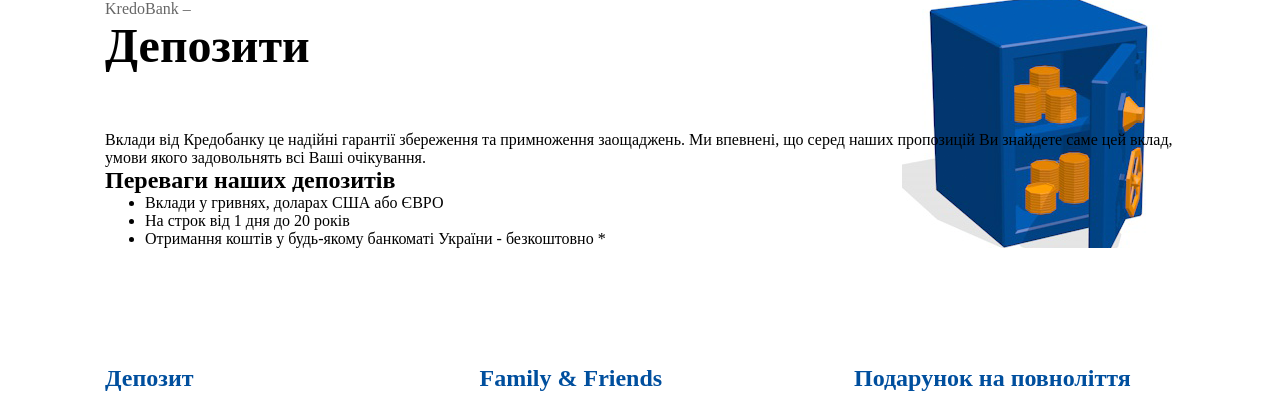
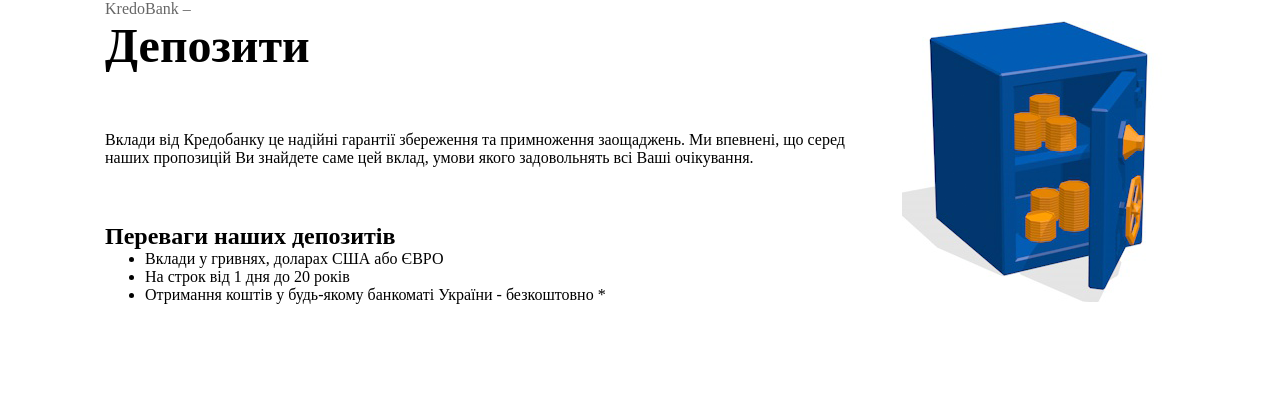
Before and after one commit to IgorRomG3/Romanenko-test-2, a web app: file dev/index.html in a window 1280 px wide. Shown: the part 210-625 px from the top of the page. Run offline with its HTML, style and script files only (its server is not run), Linux system fonts and the light colour scheme.

Commit message:
Fixes with html

```diff
--- a/dev/app/pages/index.nunjucks
+++ b/dev/app/pages/index.nunjucks
@@ -15,8 +15,10 @@
                     <h1 class="about__h1">Депозити</h1>
                 </div>
                 <div class="about__content">
-                    <p>Вклади від Кредобанку це надійні гарантії збереження та примноження заощаджень. Ми впевнені, що серед наших
+                    <div class="about__wrap">
+                        <p>Вклади від Кредобанку це надійні гарантії збереження та примноження заощаджень. Ми впевнені, що серед наших
                         пропозицій Ви знайдете саме цей вклад, умови якого задовольнять всі Ваші очікування.</p>
+                    </div>
                     <h2>Переваги наших депозитiв</h2>
                     <ul class="about__list">
                         <li>
--- a/dev/index.html
+++ b/dev/index.html
@@ -92,8 +92,10 @@
                     <h1 class="about__h1">Депозити</h1>
                 </div>
                 <div class="about__content">
-                    <p>Вклади від Кредобанку це надійні гарантії збереження та примноження заощаджень. Ми впевнені, що серед наших
+                    <div class="about__wrap">
+                        <p>Вклади від Кредобанку це надійні гарантії збереження та примноження заощаджень. Ми впевнені, що серед наших
                         пропозицій Ви знайдете саме цей вклад, умови якого задовольнять всі Ваші очікування.</p>
+                    </div>
                     <h2>Переваги наших депозитiв</h2>
                     <ul class="about__list">
                         <li>
@@ -121,7 +123,7 @@
                                 <!--Added variable -->
                                 Призначений для Вкладників, які хочуть отримати від розміщених коштів високий прибуток після закінчення строку депозиту
                             </p>
-                            <button class="button">
+                        <button class="button">
                                 <span class="button__span">Замовити</span>
                             </button>
                     </li>
@@ -152,8 +154,8 @@
                             Cпеціальний вклад для збереження коштів для дітей якi може отримати ці кошти в день досягнення 18-ти річного віку, як подарунок від батьків, дідусів, бабусь та інших близьких.
                         </p>
                         <button class="button">
-                            <span class="button__span">Замовити</span>
-                        </button>
+                                <span class="button__span">Замовити</span>
+                            </button>
                     </li>
                 </ul>
             </section>
@@ -323,6 +325,7 @@
             </section>
         </div>
     </main>
+
 <!-- Adds the footer partial -->
 
     <footer class="footer">
```
Also changed, not shown: 1 other file.
